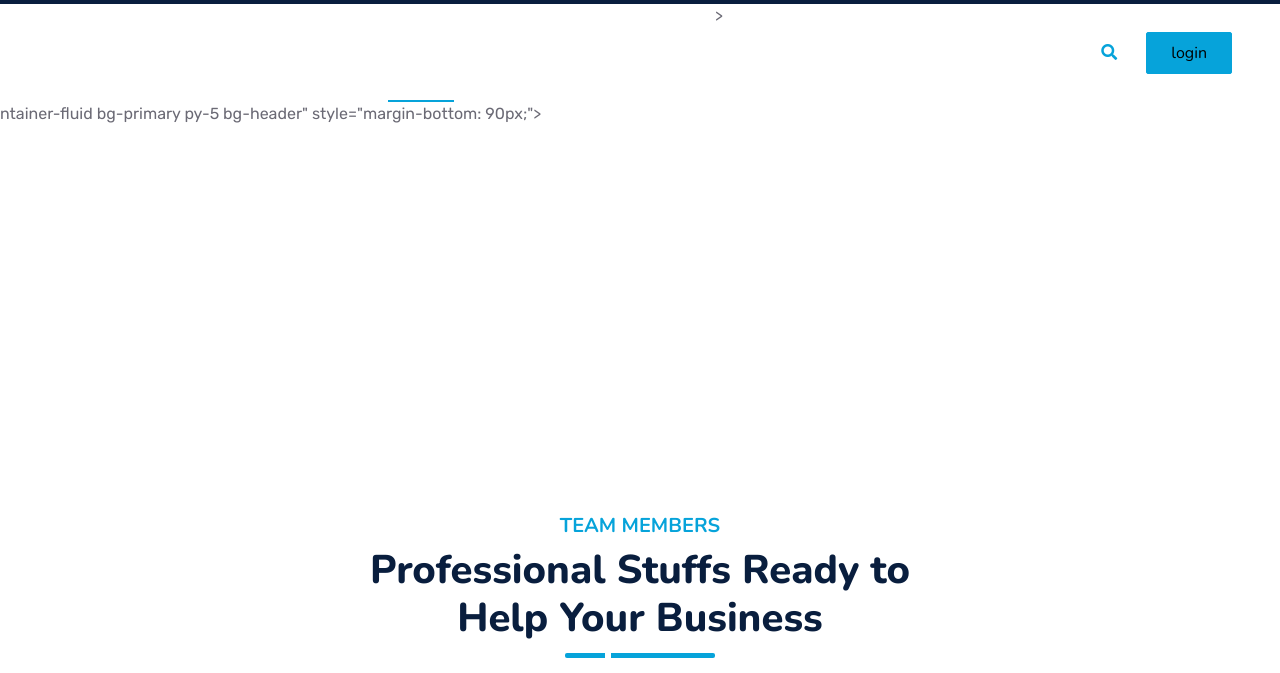
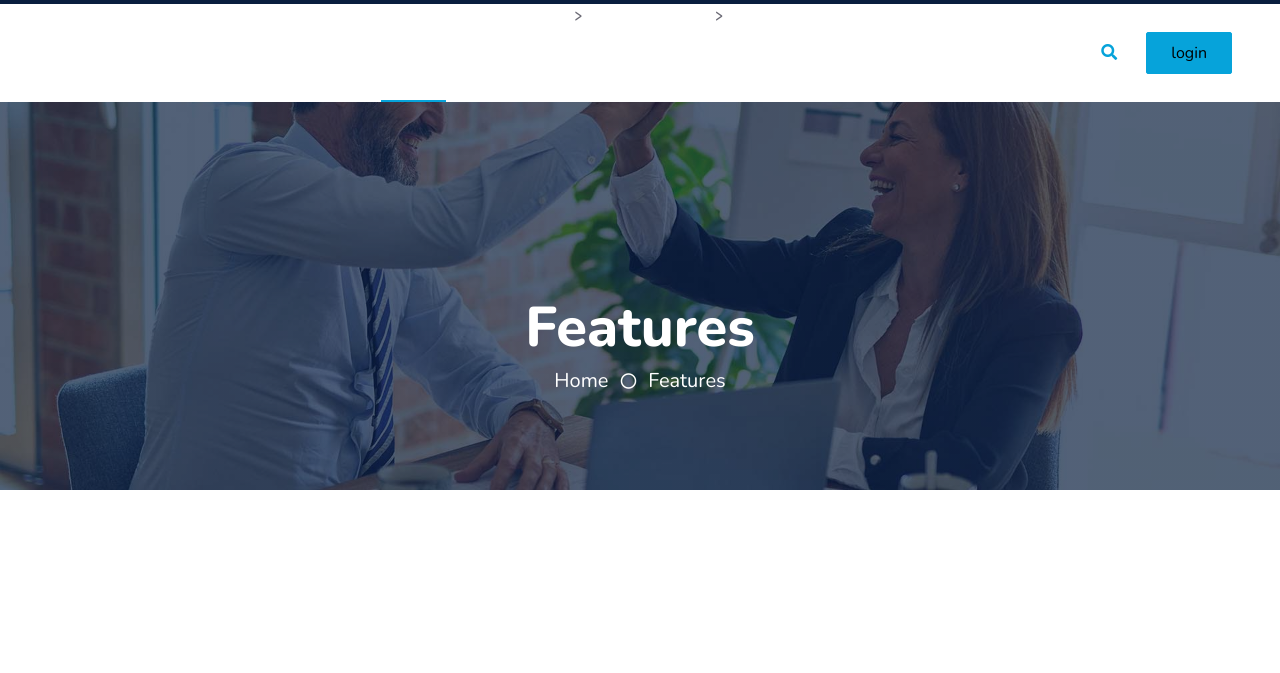
Before and after one commit to wawericom/wawericom, a website with bundled scripts: page team.html in a window 1280 px wide. Shown: the part 41-714 px from the top of the page. Built offline with nearby package versions, Linux system fonts and the light colour scheme.

Commit message:
team bug fix

```diff
--- a/team.html
+++ b/team.html
@@ -63,6 +63,7 @@
     <!-- Topbar End -->
 
 
+
     <!-- Navbar Start -->
     <div class="container-fluid position-relative p-0">
         <nav class="navbar navbar-expand-lg navbar-dark px-5 py-3 py-lg-0">
@@ -85,7 +86,7 @@
                             <a href="about.html" class="nav-item nav-link">About</a>
                         </div>
                     </div>
-                    <!---SOLUTIONS-->
+                    <!---SOLUTIONS-->>
                       <div class="nav-item dropdown">
                         <a href="#" class="nav-link dropdown-toggle" data-bs-toggle="dropdown">Solutions</a>
                         <div class="dropdown-menu m-0">
@@ -117,13 +118,15 @@
                 <butaton type="button" class="btn text-primary ms-3" data-bs-toggle="modal" data-bs-target="#searchModal"><i class="fa fa-search"></i></butaton>
                 <a href="#" class="btn btn-primary py-2 px-4 ms-3">login</a>
             </div>
-        </nav>ntainer-fluid bg-primary py-5 bg-header" style="margin-bottom: 90px;">
+        </nav>
+
+        <div class="container-fluid bg-primary py-5 bg-header" style="margin-bottom: 90px;">
             <div class="row py-5">
                 <div class="col-12 pt-lg-5 mt-lg-5 text-center">
-                    <h1 class="display-4 text-white animated zoomIn">Team Members</h1>
+                    <h1 class="display-4 text-white animated zoomIn">Features</h1>
                     <a href="" class="h5 text-white">Home</a>
                     <i class="far fa-circle text-white px-2"></i>
-                    <a href="" class="h5 text-white">Team Members</a>
+                    <a href="" class="h5 text-white">Features</a>
                 </div>
             </div>
         </div>
```
